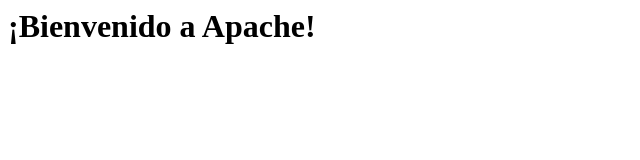
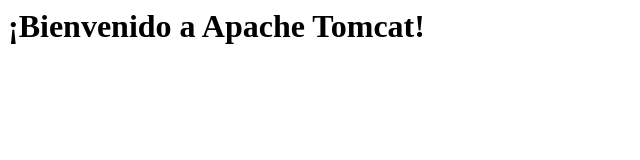
Before and after one commit to victorbrazquez/DockerBootCamp1, a plain HTML site: page index.html in a window 1280 px wide. Shown: the whole page, without its empty margins (0-640 px from the left). Drawn offline with Linux system fonts and the light colour scheme.

Commit message:
Update index.html

```diff
--- a/index.html
+++ b/index.html
@@ -1 +1 @@
-<html><body><h1>¡Bienvenido a Apache!</h1></body></html>
+<html><body><h1>¡Bienvenido a Apache Tomcat!</h1></body></html>
```
